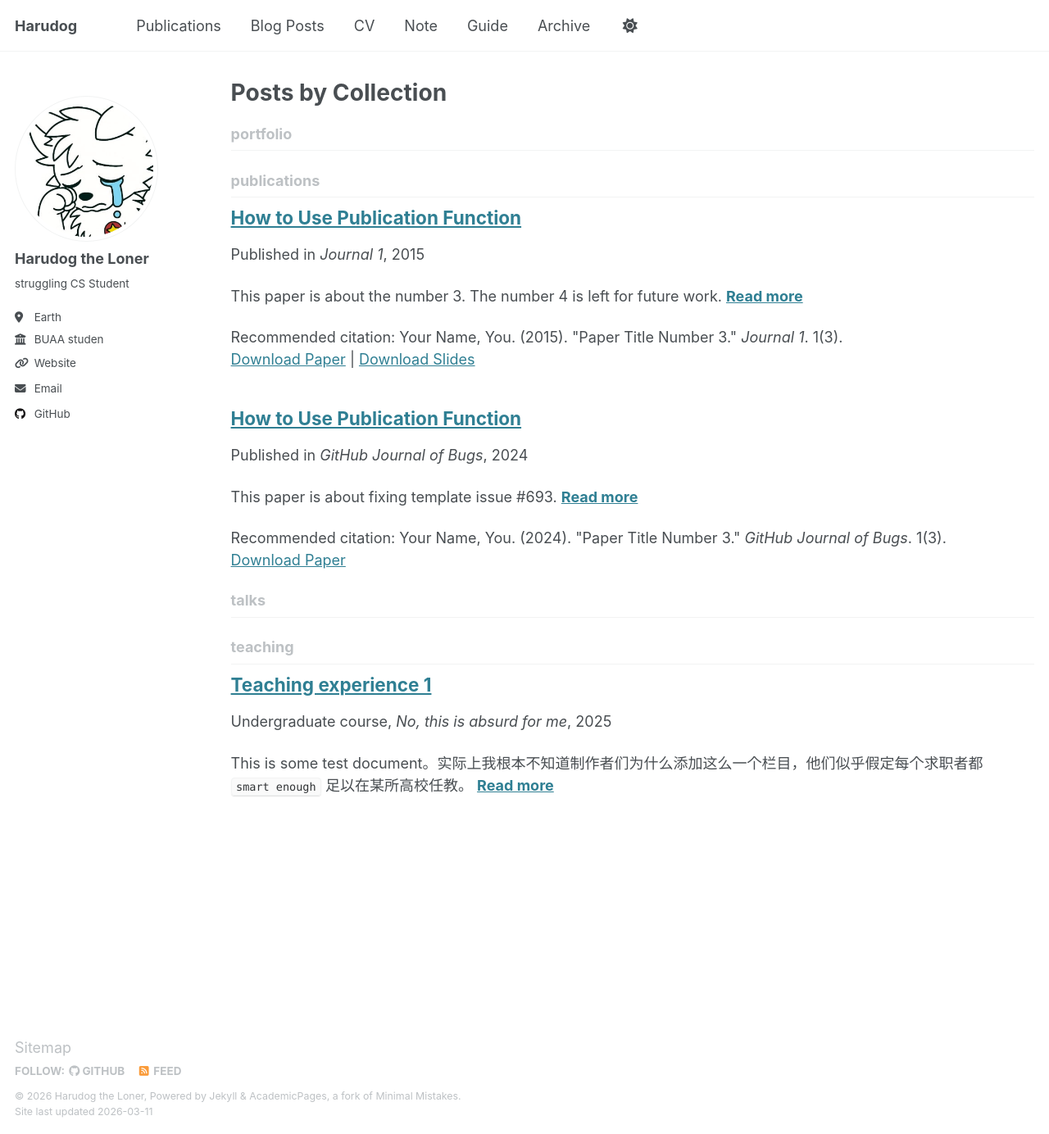
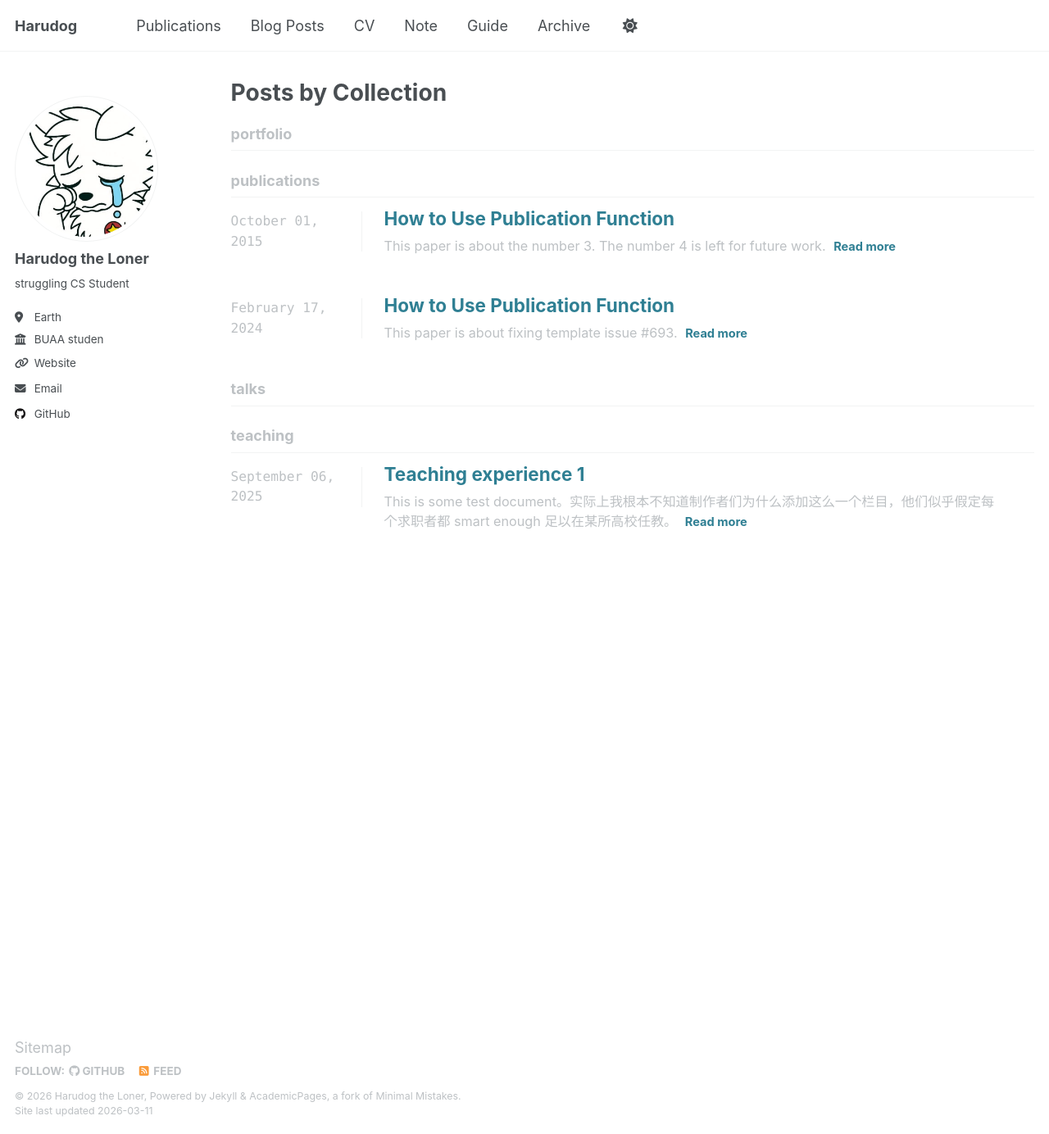
Before and after one commit to HarudogMyLand/HarudogMyLand.github.io, a Jekyll site: the page built from _pages/collection-archive.html, in a window 1280 px wide and 1384 px high. Shown: the whole window at 82% size. Built offline with Jekyll 4.4.1, drawn with Linux system fonts in a browser that asks for light colours.

```diff
--- a/_includes/archive-single.html
+++ b/_includes/archive-single.html
@@ -1,5 +1,3 @@
-{% include base_path %}
-
 {% if post.header.teaser %}
   {% capture teaser %}{{ post.header.teaser }}{% endcapture %}
 {% else %}
@@ -13,58 +11,32 @@
 {% endif %}
 
 <div class="{{ include.type | default: "list" }}__item">
-  <article class="archive__item" itemscope itemtype="http://schema.org/CreativeWork">
-    {% if include.type == "grid" and teaser %}
-      <div class="archive__item-teaser">
-        <img src=
-          {% if teaser contains "://" %}
-            "{{ teaser }}"
-          {% else %}
-            "{{ teaser | prepend: "/images/" | prepend: base_path }}"
+  <article class="archive__item archive__item-academic" itemscope itemtype="http://schema.org/CreativeWork">
+
+    <div class="archive__item-date-col">
+      {% if post.date %}
+        <time datetime="{{ post.date | default: "1900-01-01" | date_to_xmlschema }}">
+          {{ post.date | date: "%B %d, %Y" }}
+        </time>
       {% endif %}
-          alt="">
     </div>
-    {% endif %}
 
+    <div class="archive__item-content-col">
       <h2 class="archive__item-title" itemprop="headline">
         {% if post.link %}
-        <a href="{{ post.link }}">{{ title }}</a> <a href="{{ base_path }}{{ post.url }}" rel="permalink"><i class="fa fa-link" aria-hidden="true" title="permalink"></i><span class="sr-only">Permalink</span></a>
+          <a href="{{ post.link }}">{{ title }}</a> <a href="{{ post.url | relative_url }}" rel="permalink"><i class="fas fa-link" aria-hidden="true" title="permalink"></i><span class="sr-only">Permalink</span></a>
         {% else %}
-        <a href="{{ base_path }}{{ post.url }}" rel="permalink">{{ title }}</a>
+          <a href="{{ post.url | relative_url }}" rel="permalink">{{ title }}</a>
         {% endif %}
       </h2>
 
-    {% if post.read_time %}
-      <p class="page__meta"><i class="fa fa-clock" aria-hidden="true"></i> {% include read-time.html %}</p>
+      {% if post.excerpt %}
+        <p class="archive__item-excerpt" itemprop="description">
+          {{ post.excerpt | markdownify | strip_html | truncate: 160 }}
+          <a href="{{ post.url | relative_url }}" class="read-more-link">Read more</a>
+        </p>
       {% endif %}
-
-        {% if post.collection == 'teaching' %}
-          <p> {{ post.type }}, <i>{{ post.venue }}</i>, {{ post.date | default: "1900-01-01" | date: "%Y" }} </p>
-        {% elsif post.collection == 'publications' %}
-          <p>Published in <i>{{ post.venue }}</i>, {{ post.date | default: "1900-01-01" | date: "%Y" }} </p>
-        {% elsif post.date %}
-         <p class="page__date"><strong><i class="fa fa-fw fa-calendar" aria-hidden="true"></i> {{ site.data.ui-text[site.locale].date_label | default: "Published:" }}</strong> <time datetime="{{ post.date | default: "1900-01-01" | date_to_xmlschema }}">{{ post.date | default: "1900-01-01" | date: "%B %d, %Y" }}</time></p>
-        {% endif %}
-
-    {% if post.excerpt and site.read_more != 'enabled' %}
-    <p class="archive__item-excerpt" itemprop="description">{{ post.excerpt | markdownify }}</p>
-    {% elsif post.excerpt and site.read_more == 'enabled' %}
-    <p class="archive__item-excerpt" itemprop="description"><p>{{ post.excerpt | markdownify | remove: '<p>' | remove: '</p>' }}<strong><a href="{{ base_path }}{{ post.url }}" rel="permalink"> Read more</a></strong></p></p>
-    {% endif %}
-
-    {% if post.citation and post.paperurl and post.slidesurl %}
-      <p>Recommended citation: {{ post.citation }}<br /><a href="{{ post.paperurl }}">Download Paper</a> | <a href="{{ post.slidesurl }}">Download Slides</a></p>
-    {% elsif post.citation and post.paperurl %}
-      <p>Recommended citation: {{ post.citation }}<br /><a href="{{ post.paperurl }}">Download Paper</a></p>
-    {% elsif post.citation and post.slidesurl %}
-      <p>Recommended citation: {{ post.citation }}<br /><a href="{{ post.slidesurl }}">Download Slides</a></p>
-    {% elsif post.citation %}
-      <p>Recommended citation: {{ post.citation }}</p>
-    {% elsif post.paperurl %}
-      <p><a href=" {{ post.paperurl }} ">Download Paper</a></p>
-    {% elsif post.slidesurl %}
-      <p><a href="{{ post.slidesurl }}">Download Slides</a></p>
-    {% endif %}
+    </div>
 
   </article>
 </div>
--- a/_sass/layout/_archive.scss
+++ b/_sass/layout/_archive.scss
@@ -84,6 +84,81 @@
   }
 }
 
+/*
+   Academic/Journal Style List Layout
+   ========================================================================== */
+
+.archive__item-academic {
+  display: flex;
+  flex-direction: column; /* 手机端默认上下排列 */
+  margin-bottom: 2.5em;   /* 每篇文章的间距拉大一点，更有呼吸感 */
+
+  /* 桌面端大屏幕时切换为左右排列 */
+  @include breakpoint($small) {
+    flex-direction: row;
+    align-items: baseline; /* 让左边日期和右边标题的底部对齐 */
+  }
+
+  /* 左侧：日期列 */
+  .archive__item-date-col {
+    flex: 0 0 160px; /* 固定左侧宽度为 160px */
+    font-size: 0.9em;
+    color: var(--global-text-color-light); /* 使用主题自带的浅灰色 */
+    font-family: $monospace; /* 日期使用等宽/代码字体，增加极客感 */
+    margin-bottom: 0.5em;
+
+    @include breakpoint($small) {
+      margin-bottom: 0;
+      padding-right: 1.5em; /* 右侧留白，不要贴着标题 */
+      border-right: 1px solid var(--global-border-color); /* 可选：在日期和标题中间加一条极细的分割线 */
+    }
+  }
+
+  /* 右侧：内容列 */
+  .archive__item-content-col {
+    flex: 1; /* 占据剩余的所有宽度 */
+
+    @include breakpoint($small) {
+      padding-left: 1.5em; /* 配合左侧的边框留白 */
+    }
+  }
+
+  /* 优化右侧标题 */
+  .archive__item-title {
+    margin-top: 0;
+    margin-bottom: 0.3em;
+    font-size: 1.25em;
+    line-height: 1.3;
+
+    a {
+      text-decoration: none; /* 平时无下划线 */
+      &:hover {
+        text-decoration: underline; /* 鼠标悬停时出现 */
+      }
+    }
+  }
+
+  /* 优化右侧摘要 */
+  .archive__item-excerpt {
+    margin-top: 0;
+    margin-bottom: 0;
+    font-size: 0.9em;
+    color: var(--global-text-color-light);
+  }
+
+  /* 优化 Read more 链接 */
+  .read-more-link {
+    font-weight: bold;
+    color: var(--global-link-color);
+    margin-left: 5px;
+    font-size: 0.9em;
+    text-decoration: none;
+
+    &:hover {
+      text-decoration: underline;
+    }
+  }
+}
 
 /*
    List view
```
Lines whose indentation alone changed are shown as unchanged.
